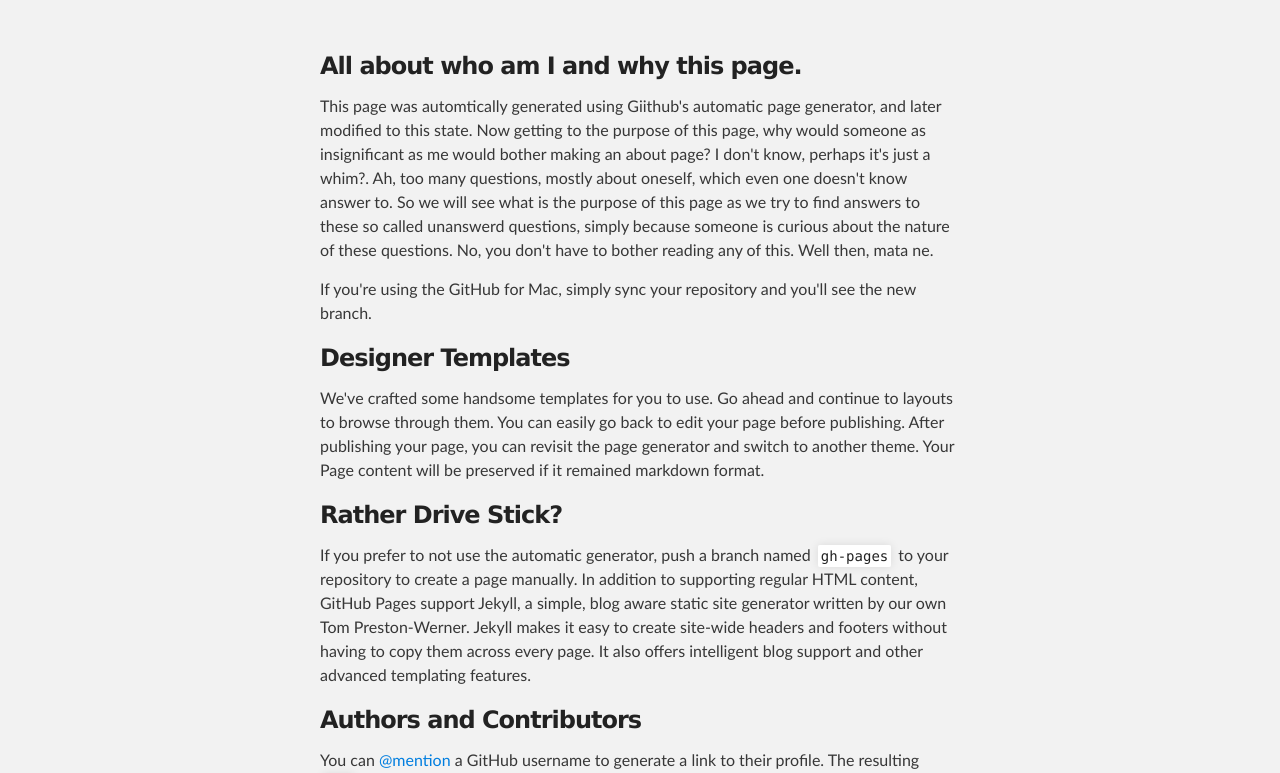
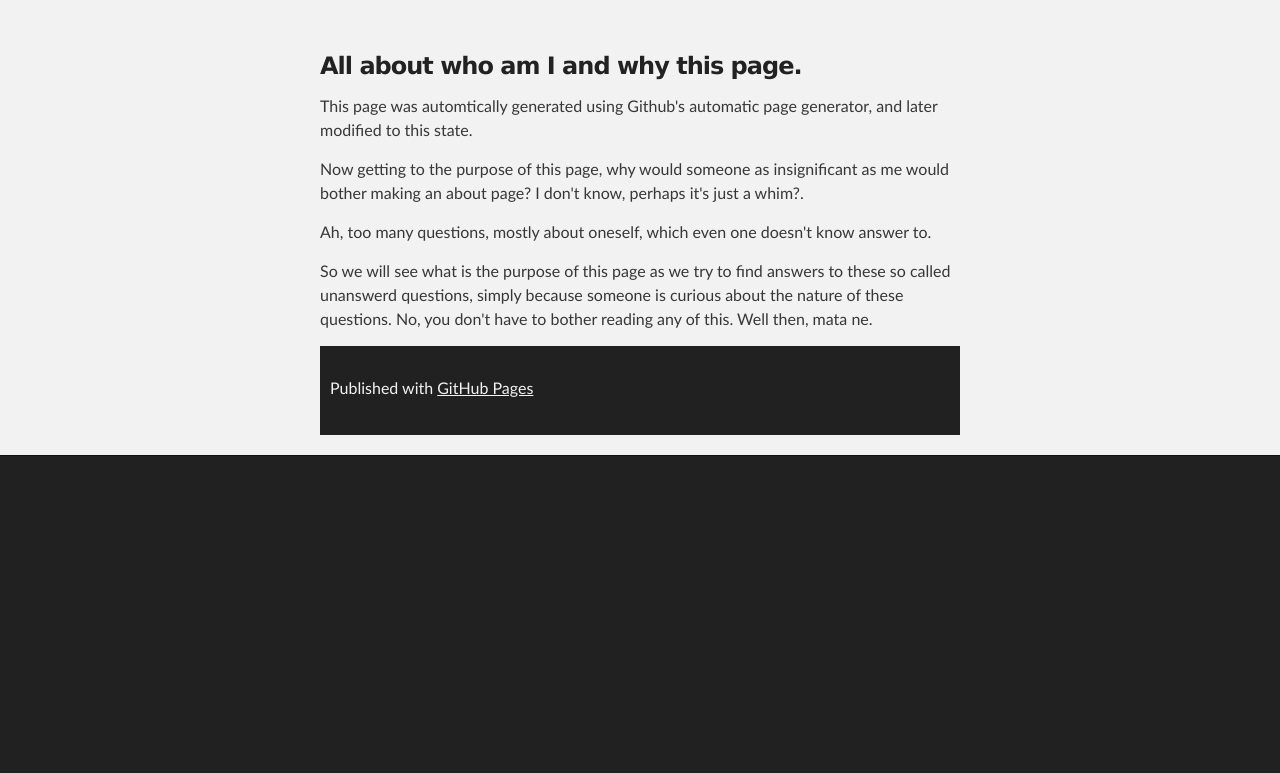
Before and after one commit to shreyasmhaske/shreyasmhaske.github.io, a plain HTML site: page index.html in a window 1280 px wide. Shown: the part 176-949 px from the top of the page. After the commit the page ends 800 px from the top, so only its background shows below. Drawn offline with Linux system fonts and the light colour scheme.

Commit message:
purpose of the page

```diff
--- a/index.html
+++ b/index.html
@@ -28,38 +28,17 @@
     <div id="main_content_wrap" class="outer">
       <section id="main_content" class="inner">
         <h3>
-<a name="welcome-to-github-pages" class="anchor" href="#welcome-to-github-pages"><span class="octicon octicon-link"></span></a> All about who am I and why this page.</h3>
+<a name="all-about-who" class="anchor" href="#all-about-who"><span class="octicon octicon-link"></span></a> All about who am I and why this page.</h3>
 
-<p>This page was automtically generated using Giithub's automatic page generator, and later modified to this state.
+<p>This page was automtically generated using Github's automatic page generator, and later modified to this state.</p>
 
-    Now getting to the purpose of this page, why would someone as insignificant as me would bother making an about page? I don't know, perhaps it's just a whim?.
-    Ah, too many questions, mostly about oneself, which even one doesn't know answer to.
+<p> Now getting to the purpose of this page, why would someone as insignificant as me would bother making an about page? I don't know, perhaps it's just a whim?. </p>
 
-    So we will see what is the purpose of this page as we try to find answers to these so called unanswerd questions, simply because someone is curious about the nature of these questions. No, you don't have to bother reading any of this. Well then, mata ne.</p>
+<p>Ah, too many questions, mostly about oneself, which even one doesn't know answer to.</p>
 
-<p>If you're using the GitHub for Mac, simply sync your repository and you'll see the new branch.</p>
 
-<h3>
-<a name="designer-templates" class="anchor" href="#designer-templates"><span class="octicon octicon-link"></span></a>Designer Templates</h3>
+<p> So we will see what is the purpose of this page as we try to find answers to these so called unanswerd questions, simply because someone is curious about the nature of these questions. No, you don't have to bother reading any of this. Well then, mata ne.</p>
 
-<p>We've crafted some handsome templates for you to use. Go ahead and continue to layouts to browse through them. You can easily go back to edit your page before publishing. After publishing your page, you can revisit the page generator and switch to another theme. Your Page content will be preserved if it remained markdown format.</p>
-
-<h3>
-<a name="rather-drive-stick" class="anchor" href="#rather-drive-stick"><span class="octicon octicon-link"></span></a>Rather Drive Stick?</h3>
-
-<p>If you prefer to not use the automatic generator, push a branch named <code>gh-pages</code> to your repository to create a page manually. In addition to supporting regular HTML content, GitHub Pages support Jekyll, a simple, blog aware static site generator written by our own Tom Preston-Werner. Jekyll makes it easy to create site-wide headers and footers without having to copy them across every page. It also offers intelligent blog support and other advanced templating features.</p>
-
-<h3>
-<a name="authors-and-contributors" class="anchor" href="#authors-and-contributors"><span class="octicon octicon-link"></span></a>Authors and Contributors</h3>
-
-<p>You can <a href="https://github.com/blog/821" class="user-mention">@mention</a> a GitHub username to generate a link to their profile. The resulting <code>&lt;a&gt;</code> element will link to the contributor's GitHub Profile. For example: In 2007, Chris Wanstrath (<a href="https://github.com/defunkt" class="user-mention">@defunkt</a>), PJ Hyett (<a href="https://github.com/pjhyett" class="user-mention">@pjhyett</a>), and Tom Preston-Werner (<a href="https://github.com/mojombo" class="user-mention">@mojombo</a>) founded GitHub.</p>
-
-<h3>
-<a name="support-or-contact" class="anchor" href="#support-or-contact"><span class="octicon octicon-link"></span></a>Support or Contact</h3>
-
-<p>Having trouble with Pages? Check out the documentation at <a href="http://help.github.com/pages">http://help.github.com/pages</a> or contact <a href="mailto:support@github.com">support@github.com</a> and we’ll help you sort it out.</p>
-      </section>
-    </div>
 
     <!-- FOOTER  -->
     <div id="footer_wrap" class="outer">
```
